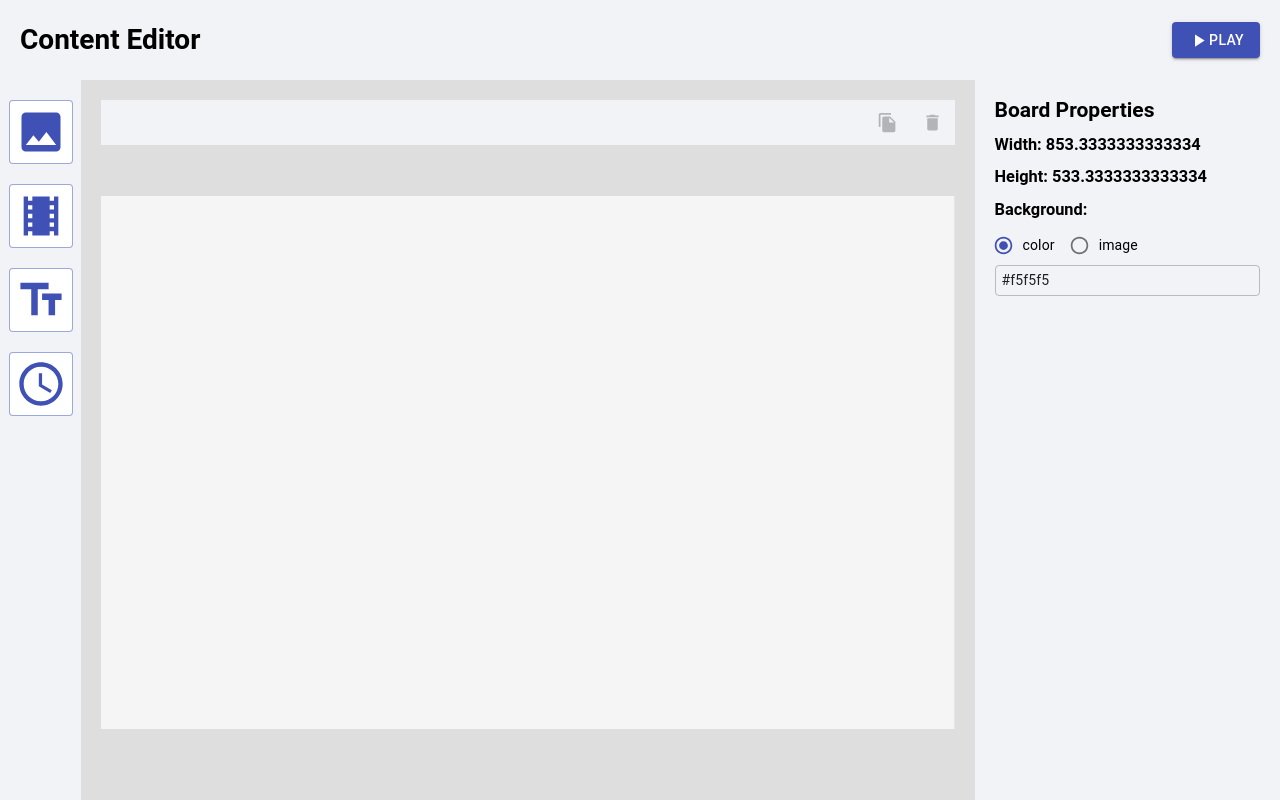
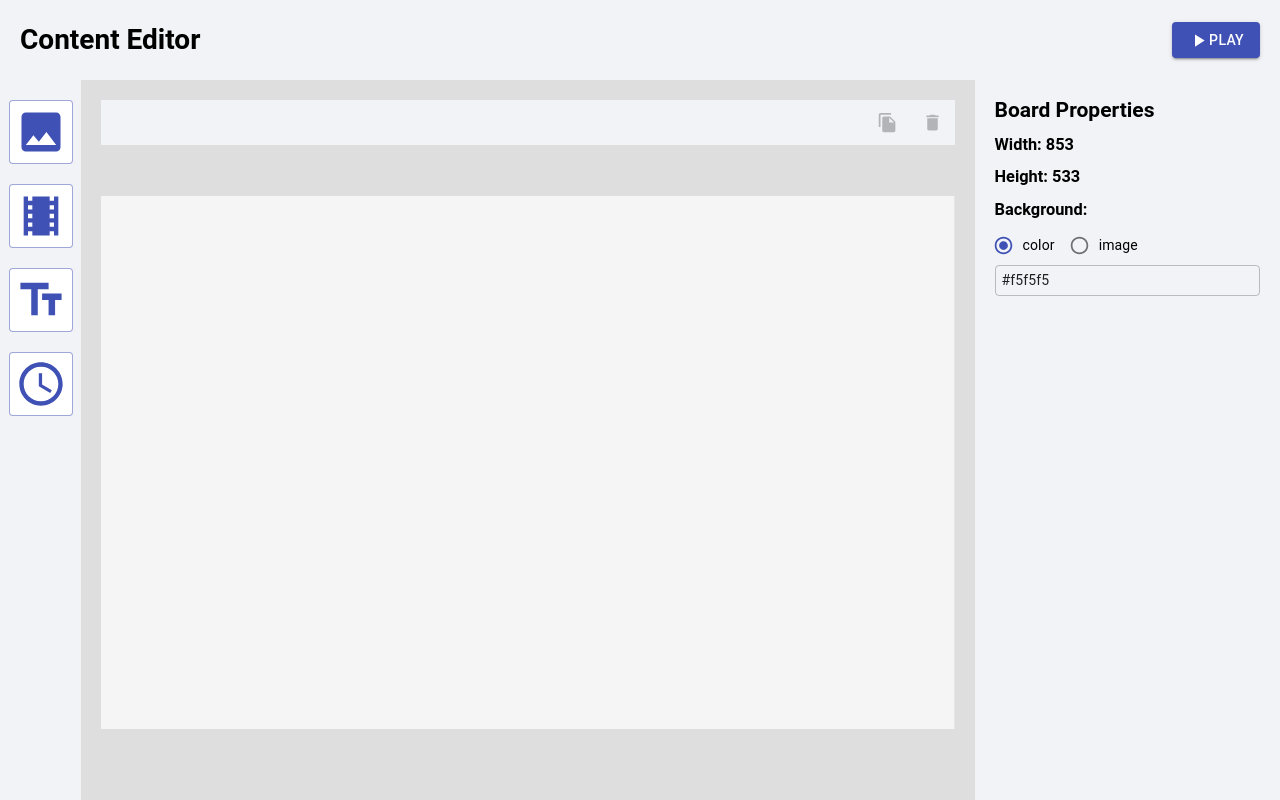
Before and after one commit to MuJungHo/web-signage, a React app: page / in a window 1280 px wide. Built offline with nearby package versions, Linux system fonts and the light colour scheme.

Commit message:
[更新] 畫布長寬去小數

```diff
--- a/src/components/ControlPanel.js
+++ b/src/components/ControlPanel.js
@@ -152,8 +152,8 @@ const BoardProperties = ({ board, setBoard }) => {
   return (
     <div>
       <h2>Board Properties</h2>
-      <h3 style={{ margin: '16px 0' }}>{`Width: ${board.width}`}</h3>
-      <h3 style={{ margin: '16px 0' }}>{`Height: ${board.height}`}</h3>
+      <h3 style={{ margin: '16px 0' }}>{`Width: ${Math.floor(board.width)}`}</h3>
+      <h3 style={{ margin: '16px 0' }}>{`Height: ${Math.floor(board.height)}`}</h3>
       <h3 style={{ marginTop: 16, marginBottom: 8 }}>Background: </h3>
       <RadioGroup row aria-label="gender" name="gender1" value={board.background.type} onChange={e => setBoard({
         ...board,
```
